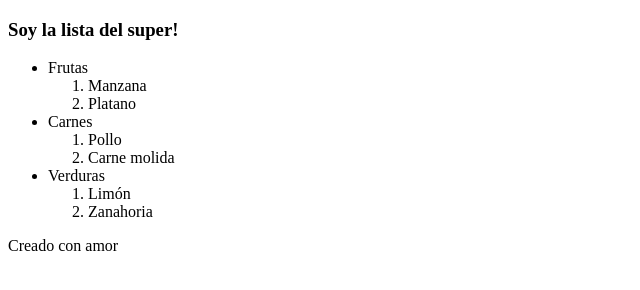
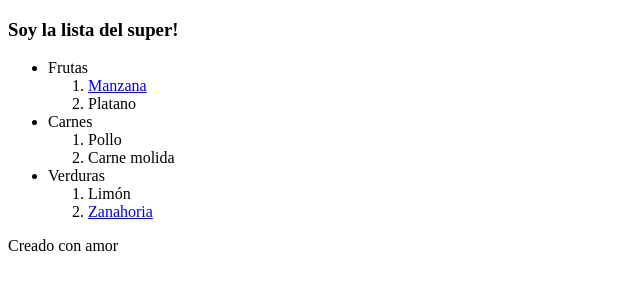
Before and after one commit to TutnichDev/CursoDefinitivoHTMLyCSS, a plain HTML site: page index.html in a window 1280 px wide. Shown: the whole page, without its empty margins (0-640 px from the left). Drawn offline with Linux system fonts and the light colour scheme.

Commit message:
hago lista de super y agrego hipervinculo

```diff
--- a/index.html
+++ b/index.html
@@ -33,7 +33,7 @@
                 <li>
                     Frutas
                     <ol>
-                        <li>Manzana</li>
+                        <li> <a href="https://www.paulinacocina.net/tarta-de-manzanas-muy-facil-tarta-taringa/1073">   Manzana  </a> </li>
                         <li>Platano</li>
                     </ol>
                 </li>
@@ -48,7 +48,7 @@
                     Verduras
                     <ol>
                         <li>Limón</li>
-                        <li>Zanahoria</li>
+                        <li> <a href="https://www.hogarmania.com/cocina/recetas/aperitivos/croquetas-zanahoria-20005.html">   Zanahoria  </a>  </li>
                     </ol>
                 </li>
 
```
